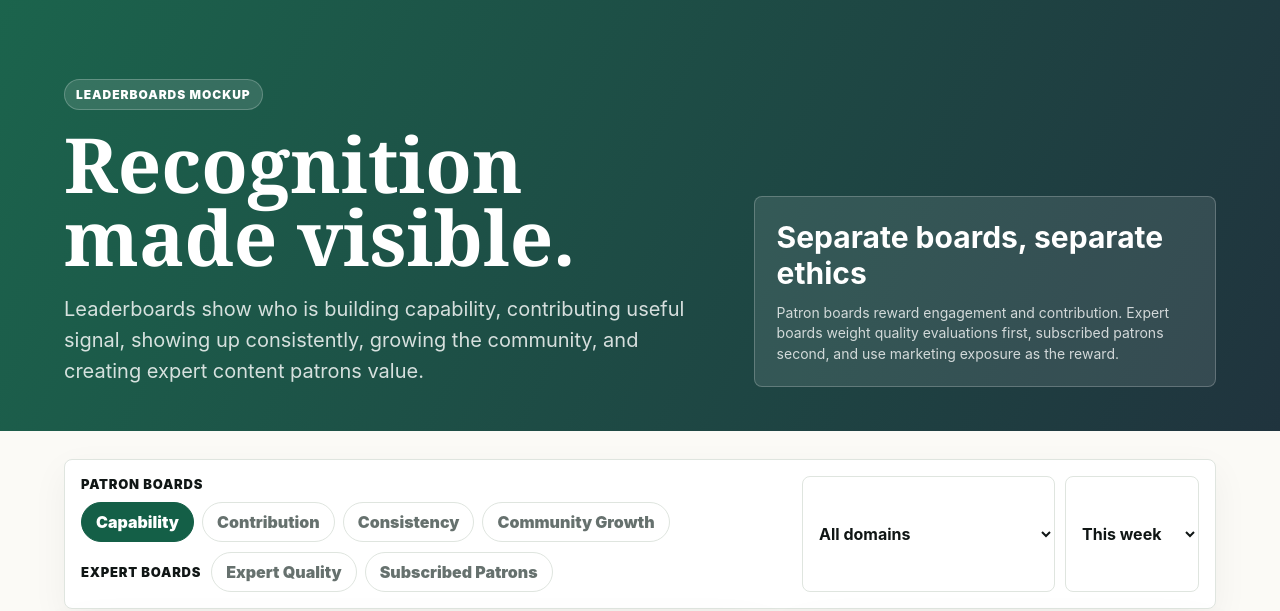
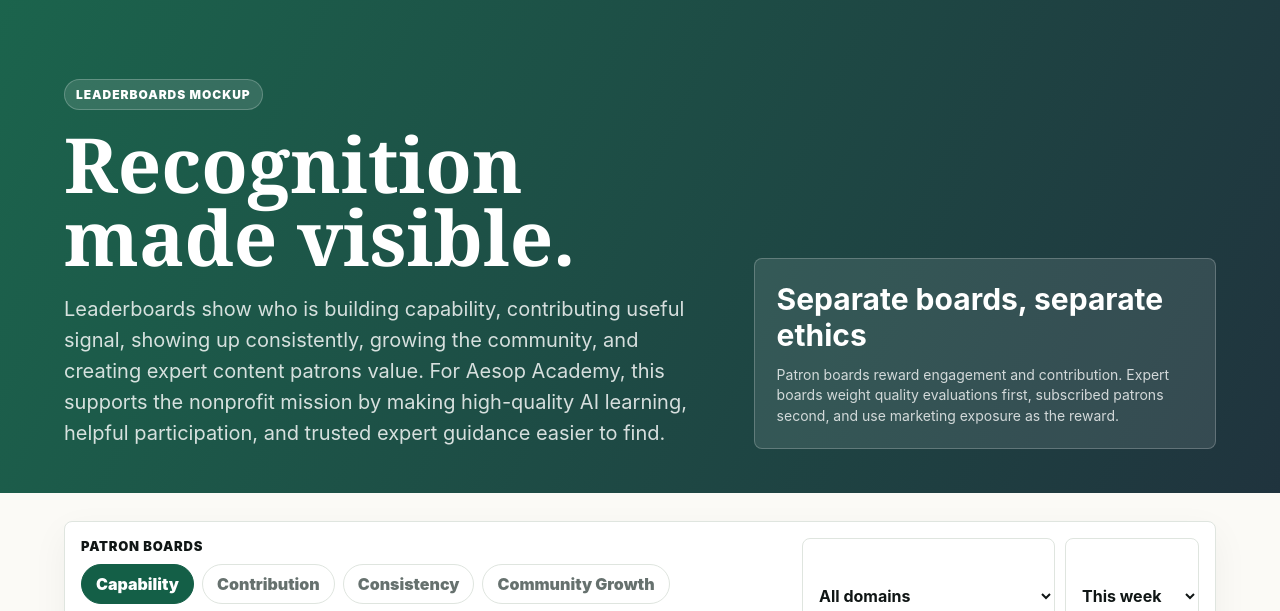
Before and after one commit to AesopScott/experts, a plain HTML site: page leaderboards.html in a window 1280 px wide. Shown: the part 111-722 px from the top of the page. Drawn offline with Linux system fonts and the light colour scheme.

Commit message:
Add nonprofit mission note to leaderboards

```diff
--- a/leaderboards.html
+++ b/leaderboards.html
@@ -106,7 +106,7 @@
       <div>
         <span class="eyebrow">Leaderboards mockup</span>
         <h1>Recognition made visible.</h1>
-        <p>Leaderboards show who is building capability, contributing useful signal, showing up consistently, growing the community, and creating expert content patrons value.</p>
+        <p>Leaderboards show who is building capability, contributing useful signal, showing up consistently, growing the community, and creating expert content patrons value. For Aesop Academy, this supports the nonprofit mission by making high-quality AI learning, helpful participation, and trusted expert guidance easier to find.</p>
       </div>
       <aside class="hero-card">
         <strong>Separate boards, separate ethics</strong>
```
